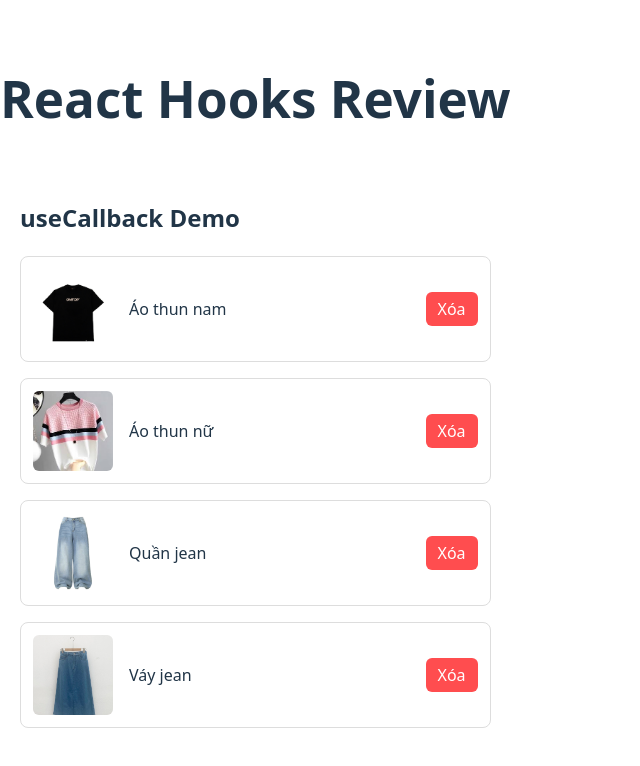
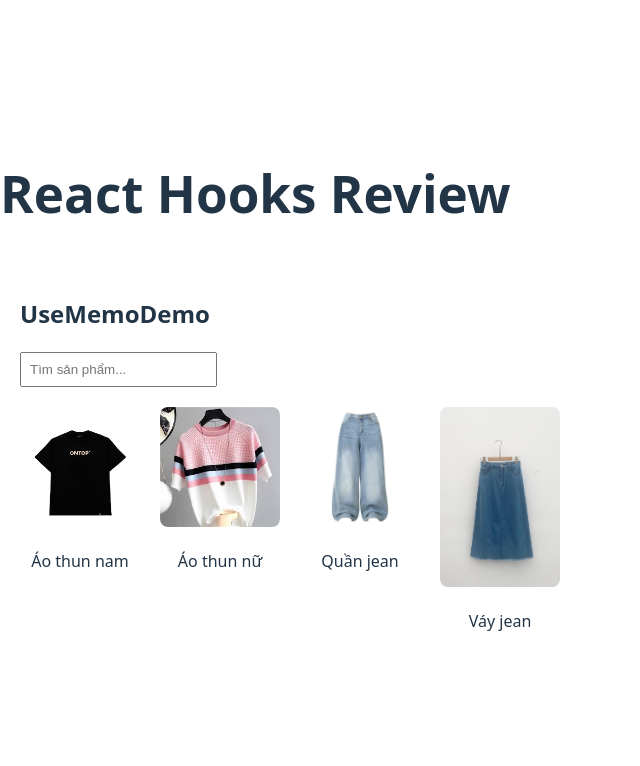
Before and after one commit to NhungNhung02/ThucHanhOnline, a React (Vite) app in the folder review_hookcore/: page / in a window 1280 px wide. Shown: the top 766 px of the page, without its empty margins (0-640 px from the left). Built offline with nearby package versions, Linux system fonts and the light colour scheme.

Commit message:
UseMemoDemo

```diff
--- a/review_hookcore/src/App.jsx
+++ b/review_hookcore/src/App.jsx
@@ -1,7 +1,7 @@
 import UseStateDemo from "./hooksReview/UseStateDemo.jsx";
 import UseEffectDemo from "./hooksReview/UseEffectDemo.jsx";
 import UseReducerDemo from "./hooksReview/UseReducerDemo.jsx";
-//import UseMemoDemo from "./hooksReview/UseMemoDemo.jsx";
+import UseMemoDemo from "./hooksReview/UseMemoDemo.jsx";
 import UseRefDemo from "./hooksReview/UseRefDemo.jsx";
 import UseCallbackDemo from "./hooksReview/UseCallbackDemo.jsx";
 // import MemoDemo from "./hooksReview/MemoDemo.jsx";
@@ -15,7 +15,8 @@ function App() {
       {/* <UseEffectDemo /> */}
       {/* <UseRefDemo/> */}
       {/* <UseRefDemo /> */}
-      <UseCallbackDemo />
+      {/* <UseCallbackDemo /> */}
+      <UseMemoDemo />
     </div>
   );
 }
--- a/review_hookcore/src/hooksReview/UseMemoDemo.jsx
+++ b/review_hookcore/src/hooksReview/UseMemoDemo.jsx
@@ -0,0 +1,63 @@
+import { useState, useMemo } from "react";
+
+// import hình ảnh
+import aoThunNam from "../assets/img/pictures/aoThunNam.jpg";
+import aoThunNu from "../assets/img/pictures/aothunNu.jpg";
+import quanJean from "../assets/img/pictures/quanJean.jpg";
+import vayJean from "../assets/img/pictures/vayJean.jpg";
+
+function UseMemoDemo() {
+    const [search, setSearch] = useState("");
+
+    // Danh sách sản phẩm
+    const [products] = useState([
+        { id: 1, name: "Áo thun nam", image: aoThunNam },
+        { id: 2, name: "Áo thun nữ", image: aoThunNu },
+        { id: 3, name: "Quần jean", image: quanJean },
+        { id: 4, name: "Váy jean", image: vayJean },
+    ]);
+
+    /*
+      useMemo:
+      - Ghi nhớ danh sách sản phẩm đã lọc
+      - CHỈ chạy lại khi search hoặc products thay đổi
+      - Tránh filter lại không cần thiết
+    */
+    const filteredProducts = useMemo(() => {
+        console.log("Đang filter sản phẩm...");
+
+        return products.filter((item) =>
+            item.name.toLowerCase().includes(search.toLowerCase())
+        );
+    }, [search, products]);
+
+    return (
+        <div style={{ padding: 20 }}>
+            <h2>UseMemoDemo</h2>
+
+            <input
+                type="text"
+                placeholder="Tìm sản phẩm..."
+                value={search}
+                onChange={(e) => setSearch(e.target.value)}
+                style={{ padding: 8, marginBottom: 20 }}
+            />
+
+            <div style={{ display: "flex", gap: 20 }}>
+                {filteredProducts.map((item) => (
+                    <div key={item.id} style={{ textAlign: "center" }}>
+                        <img
+                            src={item.image}
+                            alt={item.name}
+                            width={120}
+                            style={{ borderRadius: 8 }}
+                        />
+                        <p>{item.name}</p>
+                    </div>
+                ))}
+            </div>
+        </div>
+    );
+}
+
+export default UseMemoDemo;
```
Also changed, not shown: review_hookcore/src/assets/img/UseMemoDemo.png (added).
